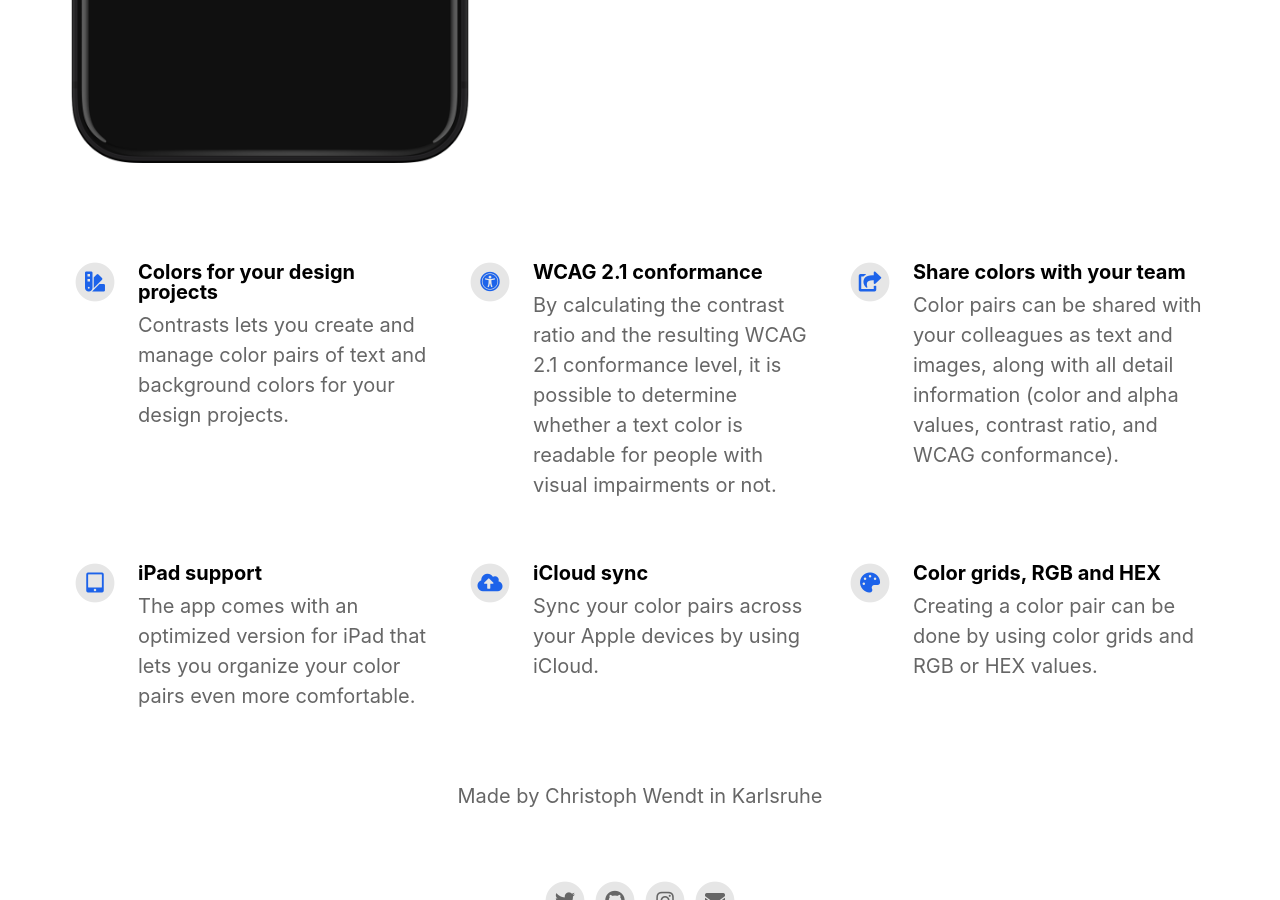
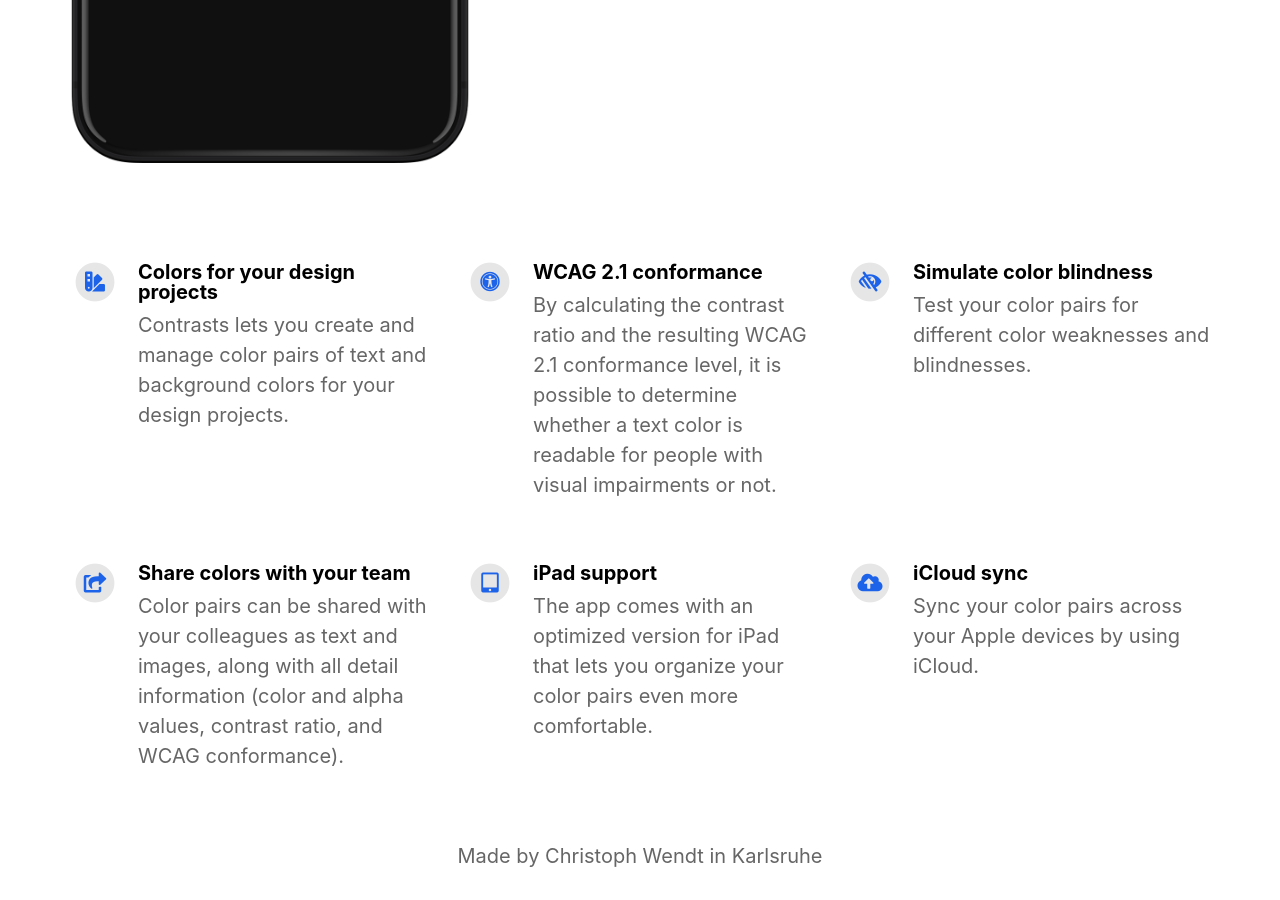
Before and after one commit to chrs1885/chrs1885.github.io, a Jekyll site: the page built from index.html, in a window 1280 px wide and 900 px high, scrolled down 822 px. Built offline with Jekyll 4.4.1, drawn with Linux system fonts in a browser that asks for light colours; nearby versions of some CDN libraries.

Commit message:
Update _config.yml

```diff
--- a/_config.yml
+++ b/_config.yml
@@ -42,6 +42,10 @@ features                                  :
     description                           : By calculating the contrast ratio and the resulting WCAG 2.1 conformance level, it is possible to determine whether a text color is readable for people with visual impairments or not.
     fontawesome_icon_name                 : universal-access
 
+  - title                                 : Simulate color blindness
+    description                           : Test your color pairs for different color weaknesses and blindnesses.
+    fontawesome_icon_name                 : low-vision
+
   - title                                 : Share colors with your team
     description                           : Color pairs can be shared with your colleagues as text and images, along with all detail information (color and alpha values, contrast ratio, and WCAG conformance).
     fontawesome_icon_name                 : share-square
@@ -53,10 +57,6 @@ features                                  :
   - title                                 : iCloud sync
     description                           : Sync your color pairs across your Apple devices by using iCloud.
     fontawesome_icon_name                 : cloud-upload-alt
-
-  - title                                 : Color grids, RGB and HEX
-    description                           : Creating a color pair can be done by using color grids and RGB or HEX values.
-    fontawesome_icon_name                 : palette
 
   - title                                 : # Alpha support
     description                           : # The WCAG calculation of these values is also supported for semi-transparent text colors.
```
